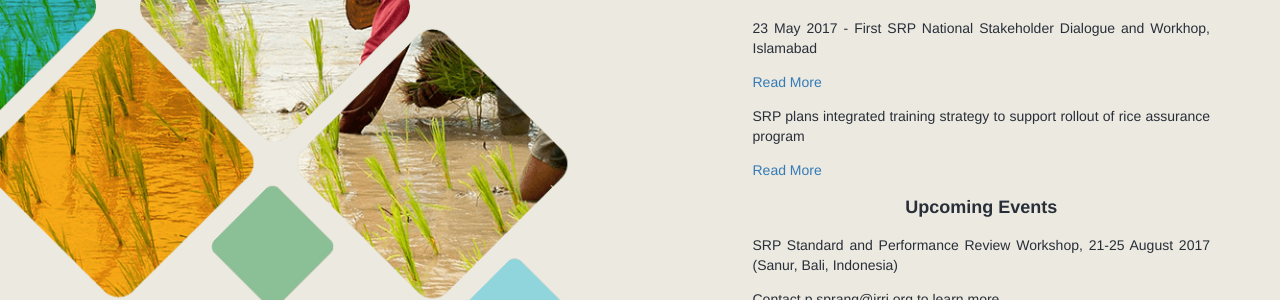
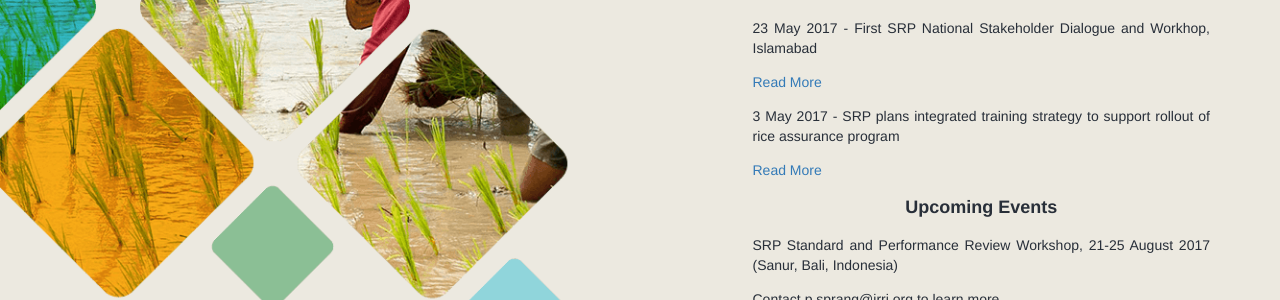
Before and after one commit to sustainablericeplatform/sustainablericeplatform.github.io, a Jekyll site: the page built from index.html, in a window 1280 px wide. Shown: the part 763-1063 px from the top of the page. Built offline with Jekyll 4.4.1, drawn with Linux system fonts in a browser that asks for light colours.

Commit message:
Update index.html

```diff
--- a/index.html
+++ b/index.html
@@ -18,7 +18,7 @@ layout: default
                 <p><a href="http://www.finchannel.com/business/65833-ifc-partners-with-amru-rice-to-promote-sustainable-rice-production-in-cambodia" target="_blank">Read More</a></p>
                 <p>23 May 2017 - First SRP National Stakeholder Dialogue and Workhop, Islamabad</p>
                 <p><a href="http://www.wwfpak.org/newsroom/23517_sustainablerice.php" target="_blank">Read More</a></p>
-                <p>SRP plans integrated training strategy to support rollout of rice assurance program</p>
+                <p>3 May 2017 - SRP plans integrated training strategy to support rollout of rice assurance program</p>
                 <p><a href="http://news.irri.org/2017/05/sustainable-rice-platform-plans.html" target="_blank">Read More</a></p>
                 <!--<p><a href="http://web.unep.org/asiapacific/thai-government-promotes-low-emission-rice-farming" target="_blank">Climate-smart sustainable rice to be adopted by Thai farmers</a></p>
                 <p><a href="http://www.fao.org/news/story/en/item/854617/icode/" target="_blank">IRRI and FAO step up joint efforts to globally bolster sustainable rice production</a></p>
```
